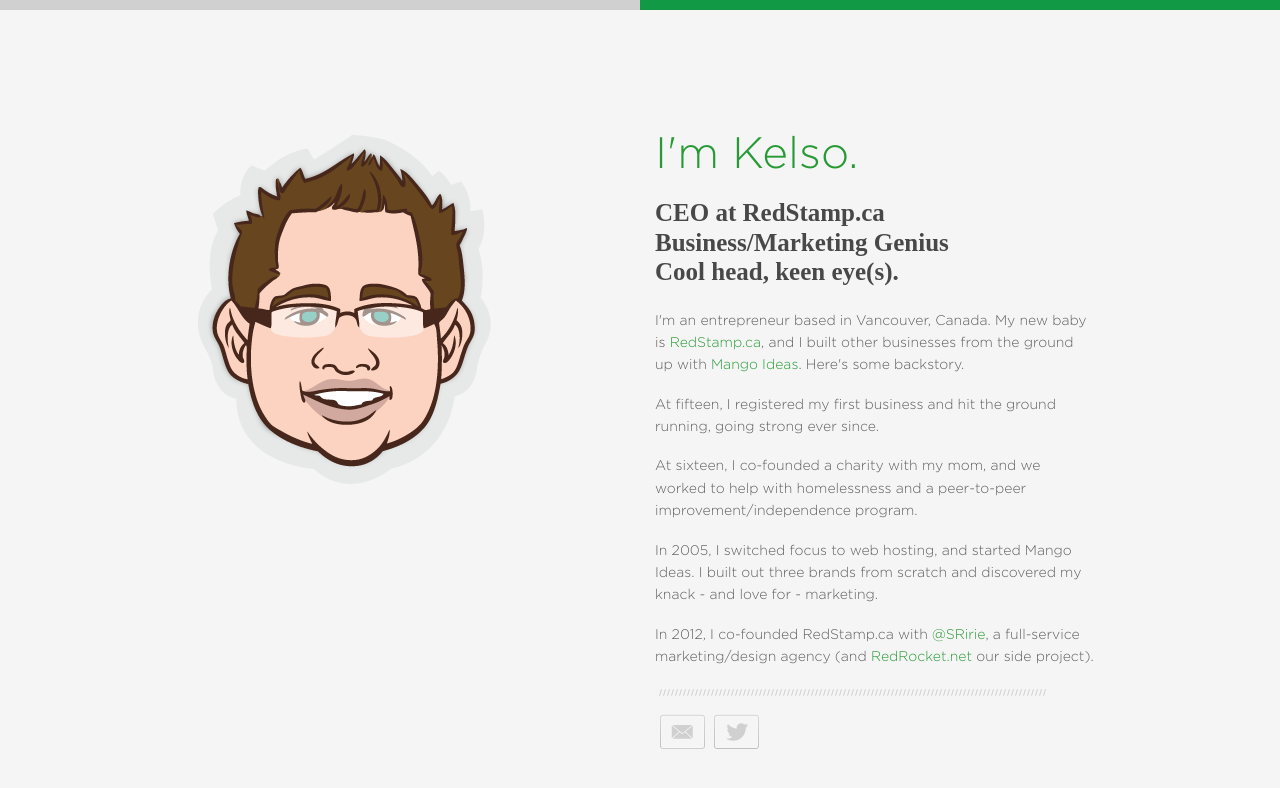
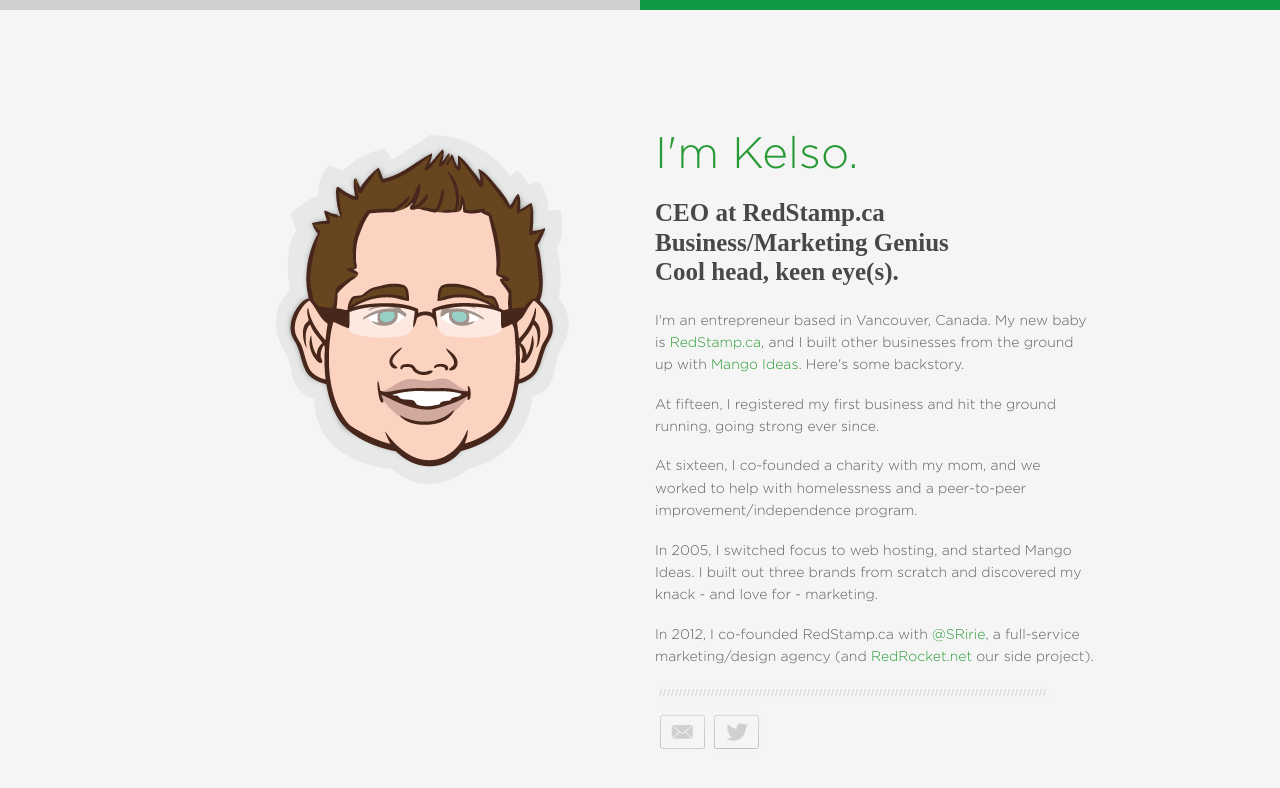
Before and after one commit to NatashaTheRobot/kelsoswebsite, a plain HTML site: page public/index.html in a window 1280 px wide. Drawn offline with nearby package versions, Linux system fonts and the light colour scheme; a web font is replaced by a local one.

Commit message:
aligned cartoon to the right

```diff
--- a/public/assets/stylesheets/app.css
+++ b/public/assets/stylesheets/app.css
@@ -70,7 +70,7 @@ p {
     font-family: Gotham;
 }
 
-.six.columns {
+.columns {
     margin-top: 130px;
 }
 
--- a/public/index.html
+++ b/public/index.html
@@ -18,7 +18,7 @@
             <div id="green"></div>
         </div>
         <div class='row'>
-            <div class='six columns'>
+            <div class='five columns offset-by-one'>
                 <img src="./assets/images/kelso.png" alt="kelso">
             </div>
             <div class='six columns'>
```
